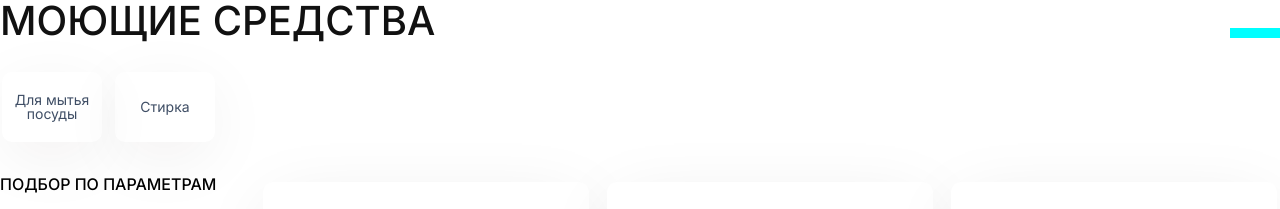
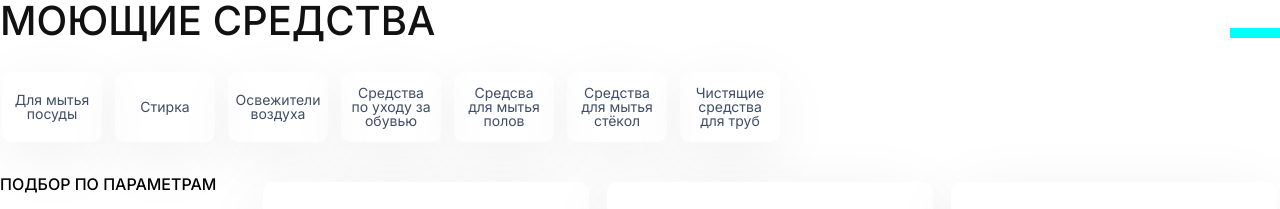
Before and after one commit to Tsogoeva/sultan-online-store, a React (Create React App) app: page / in a window 1280 px wide. Shown: the part 284-493 px from the top of the page. Built offline with nearby package versions, Linux system fonts and the light colour scheme; data requests are answered from the project's data file.

Commit message:
add additional types for the layout

```diff
--- a/src/components/UX/SortingTypeProduct/SortingTypeProduct.tsx
+++ b/src/components/UX/SortingTypeProduct/SortingTypeProduct.tsx
@@ -1,14 +1,28 @@
 import { FC } from "react";
+import cn from 'classnames';
 import styles from './sorting-type-product.module.scss';
 
 import { useAppSelector } from "../../../hooks";
 
 const SortingTypeProduct: FC = () => {
+	const anotherTypes = [
+		'Освежители воздуха',
+		'Средства по уходу за обувью',
+		'Средсва для мытья полов',
+		'Средства для мытья стёкол',
+		'Чистящие средства для труб'
+	];
+
 	const { types } = useAppSelector(state => state.goodReducer)
 
 	return (
-		<div className={styles.sorting_type_product}>
-			{types.map((type) => <div key={type} className={styles.type}>{type}</div>)}
+		<div className={styles.container}>
+			<div className={styles.sorting_type_product}>
+				{types.map((type) => <div key={type} className={styles.type}>{type}</div>)}
+			</div>
+			<div className={styles.sorting_type_product}>
+				{anotherTypes.map((type) => <div key={type} className={styles.type}>{type}</div>)}
+			</div>
 		</div>
 	)
 }
--- a/src/components/UX/SortingTypeProduct/sorting-type-product.module.scss
+++ b/src/components/UX/SortingTypeProduct/sorting-type-product.module.scss
@@ -1,3 +1,6 @@
+.container {
+	display: flex;
+
 	.sorting_type_product {
 		display: flex;
 		justify-content: flex-start;
@@ -23,3 +26,4 @@
 			text-align: center;
 		}
 	}
+}
```
Lines whose indentation alone changed are shown as unchanged.
